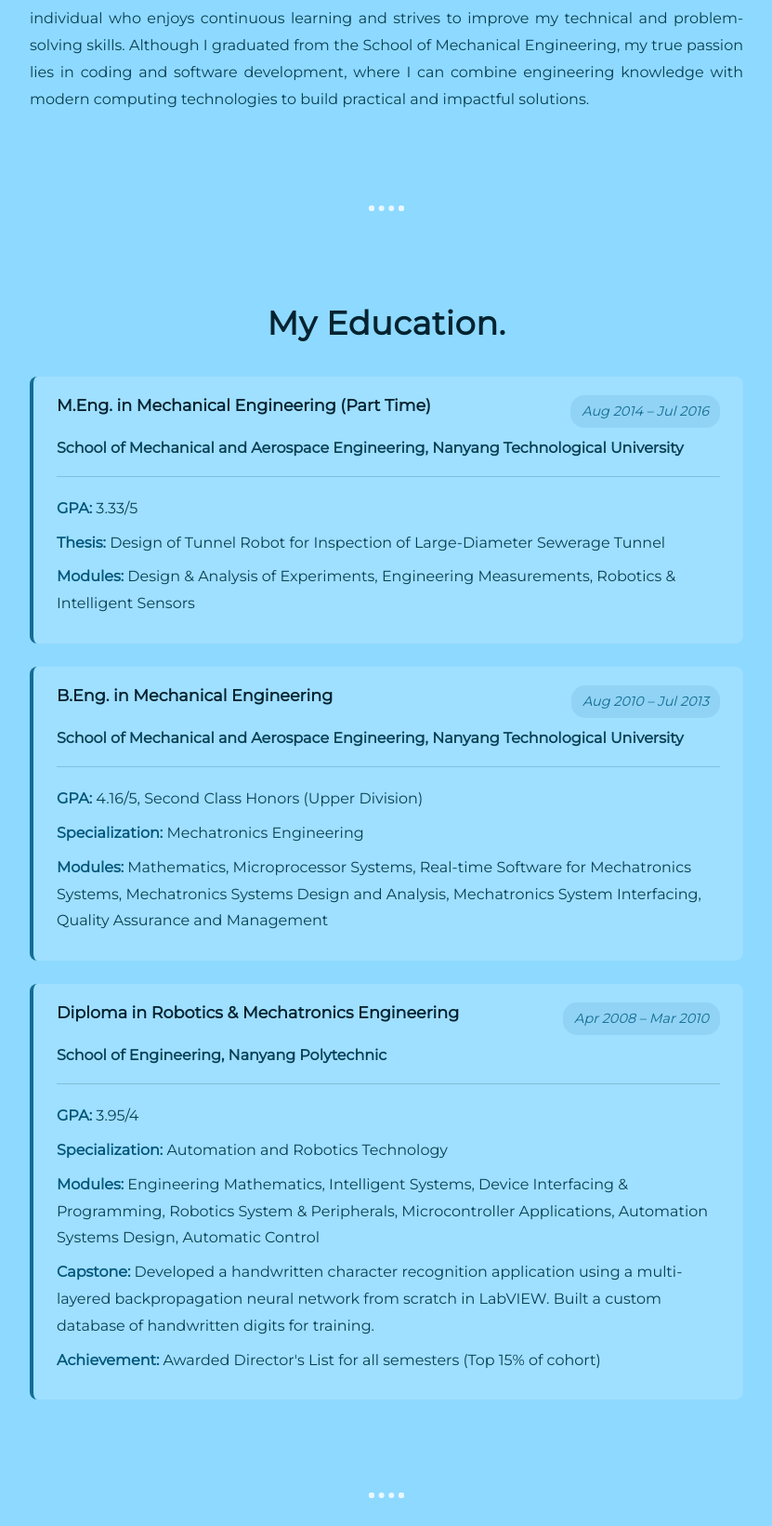
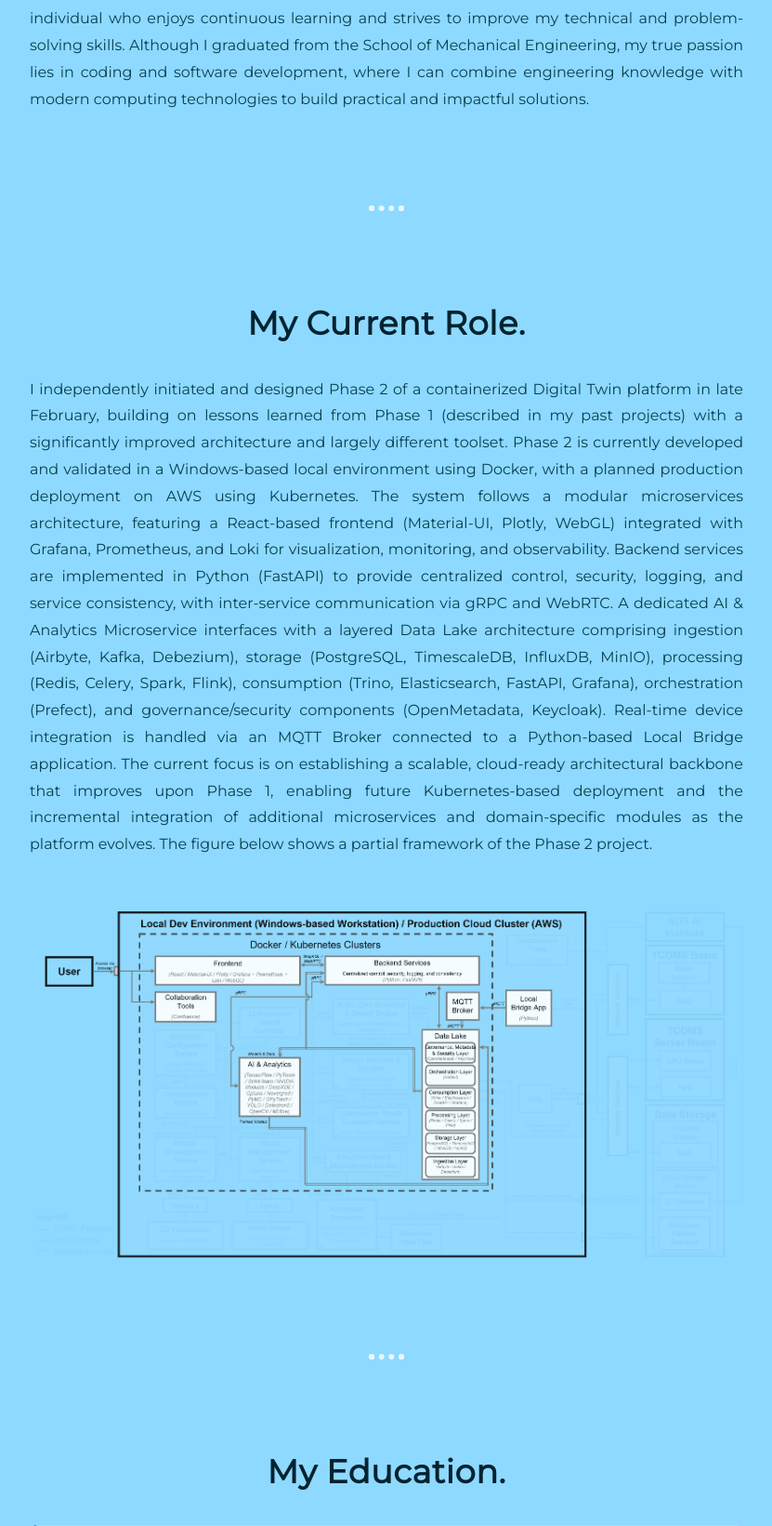
Before and after one commit to lawweichuan/PersonalWebsite, a Node server app: page / in a window 1280 px wide. Shown: the part 1320-2961 px from the top of the page at 93% size, without its empty margins (224-1055 px from the left). Run offline with Node 20, Linux system fonts and the light colour scheme; some libraries are stand-ins or nearby versions.

Commit message:
Added  more info to my role

```diff
--- a/public/css/main.css
+++ b/public/css/main.css
@@ -192,7 +192,7 @@
   color: var(--color-text-medium);
 }
 
-.education-container
+.education-container, .currentproj-container
 {
   font-family: 'Montserrat', sans-serif;
   display: flex;
@@ -375,7 +375,7 @@
   transform: scale(1.02);
 }
 
-.profile-container, .hobbies-container, .pastproj-container, .publication-container, .about-container, .education-container
+.profile-container, .currentproj-container, .hobbies-container, .pastproj-container, .publication-container, .about-container, .education-container
 {
   text-align: justify;
 }
@@ -391,7 +391,7 @@
   color: var(--color-text-dark);
 }
 
-.profile, .skills, .hobbies, .publication, .pastproj, .about, .education
+.profile, .currentproj, .skills, .hobbies, .publication, .pastproj, .about, .education
 {
   margin: 0 auto;
   text-align: center;
@@ -565,6 +565,13 @@
   float: right;
 }
 
+.currentproj-container .code-img2
+{
+  width: 100%;
+  float: none;
+  margin: 1rem 0 0 0;
+}
+
 .hobbies .btn-outline-primary, .pastproj .btn-outline-primary {
   font-family: 'Montserrat', sans-serif;
   font-weight: 600;
@@ -682,7 +689,7 @@
    RESPONSIVE DESIGN
    ======================================== */
 @media(max-width:800px){
-    .profile, .skills, .publication, .hobbies, .pastproj, .about, .education{
+    .profile, .currentproj, .skills, .publication, .hobbies, .pastproj, .about, .education{
       width: 90%;
     }
 
--- a/views/fsDevel.ejs
+++ b/views/fsDevel.ejs
@@ -26,7 +26,8 @@
     <div class="software-content">
       <ul>
         <div class="pastproj-container">
-          <li ><h4 class="pastproj-subtitle">A Web-based Digital Twin Framework for Monitoring of Floating Offshore Wind Turbine and Virtual Sensing of Mooring Lines</h4></li>
+          <li ><h4 class="pastproj-subtitle">A Web-based Digital Twin Framework for Monitoring
+            of Floating Offshore Wind Turbine and Virtual Sensing of Mooring Lines (Phase 1)</h4></li>
 
           <!-- Introduction -->
           <section class="section-content" id="introduction">
--- a/views/main.ejs
+++ b/views/main.ejs
@@ -28,9 +28,10 @@
           <p id="nav-link-active"><%= navLink %></p>
           <div class="navbar-nav">
             <a class="nav-link" aria-current="page" href="#profile">Profile</a>
+            <a class="nav-link" href="#currentproj">Current Role</a>
             <a class="nav-link" href="#education">Education</a>
             <a class="nav-link" href="#skills">Skills</a>
-            <a class="nav-link" href="#pastproj">Projects</a>
+            <a class="nav-link" href="#pastproj">Past Projects</a>
             <a class="nav-link" href="#publication">Publications</a>
             <a class="nav-link" href="#hobbies">Hobbies</a>
             <a class="nav-link" href="#about">About</a>
@@ -71,8 +72,44 @@
             and impactful solutions.
           </p>
 
+
       </div>
     </div>
+
+    <div id="currentproj" class="currentproj fade-in-section">
+      <hr>
+      <h4 class="main-subtitle">My Current Role.</h4>
+      <div class="currentproj-container">
+        <p>
+          I independently initiated and designed Phase 2 of a containerized Digital
+          Twin platform in late February, building on lessons learned from Phase 1
+          (described in my past projects) with a significantly improved architecture
+          and largely different toolset. Phase 2 is currently developed and validated
+          in a Windows-based local environment using Docker, with a planned production
+          deployment on AWS using Kubernetes. The system follows a modular microservices
+          architecture, featuring a React-based frontend (Material-UI, Plotly, WebGL)
+          integrated with Grafana, Prometheus, and Loki for visualization, monitoring,
+          and observability.
+
+          Backend services are implemented in Python (FastAPI) to provide centralized
+          control, security, logging, and service consistency, with inter-service communication
+          via gRPC and WebRTC. A dedicated AI & Analytics Microservice interfaces with a
+          layered Data Lake architecture comprising ingestion (Airbyte, Kafka, Debezium),
+          storage (PostgreSQL, TimescaleDB, InfluxDB, MinIO), processing (Redis, Celery,
+          Spark, Flink), consumption (Trino, Elasticsearch, FastAPI, Grafana), orchestration
+          (Prefect), and governance/security components (OpenMetadata, Keycloak). Real-time
+          device integration is handled via an MQTT Broker connected to a Python-based Local
+          Bridge application.
+
+          The current focus is on establishing a scalable, cloud-ready architectural backbone
+          that improves upon Phase 1, enabling future Kubernetes-based deployment and the
+          incremental integration of additional microservices and domain-specific modules
+          as the platform evolves. The figure below shows a partial framework of the Phase 2 project.
+        </p>
+        <img class="code-img2" src="images\currentproject.png" alt="" width="100%">
+      </div>
+    </div>
+
 
     <div id="education" class="education fade-in-section">
       <hr>
@@ -350,7 +387,7 @@
         <div class="pastproj-container">
           <li class="pastproj-subtitle"><h4>Full Stack Development</h4></li>
           <p>
-            I independently designed, implemented, and deployed a full-featured Digital Twin platform supporting both
+            I independently designed, implemented, and deployed a full-featured Digital Twin platform (Phase 1) supporting both
             Ocean Basin real-time experiments and offline dataset replay. I developed a unified event-driven infrastructure
             integrating frontend-backend services, asynchronous task orchestration with Celery, time-series database
             management in PostgreSQL/TimescaleDB, and containerized deployment using Docker. I integrated a collaborator's
```
Also changed, not shown: views/swDevel.ejs (+34 -34 lines), public/images/currentproject.png (added).
